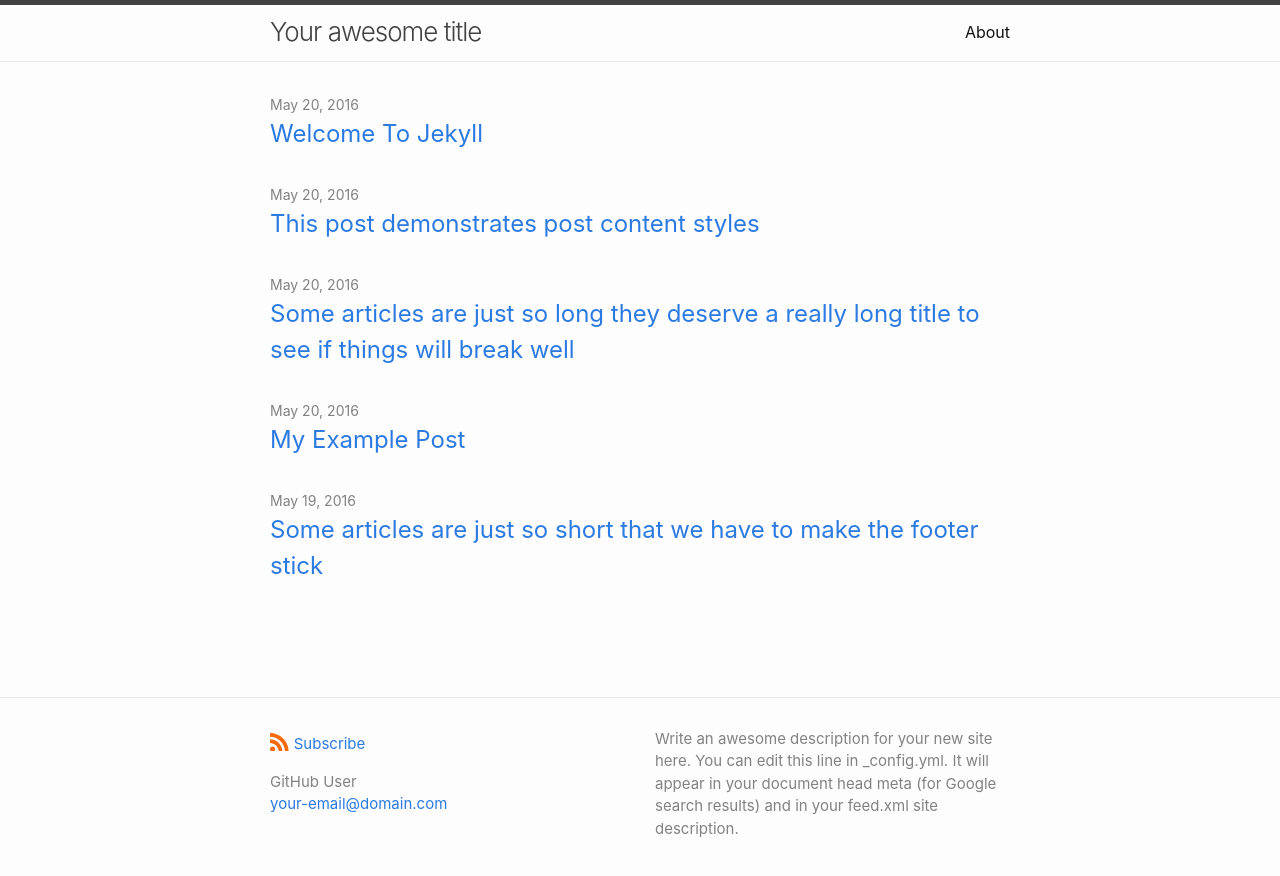
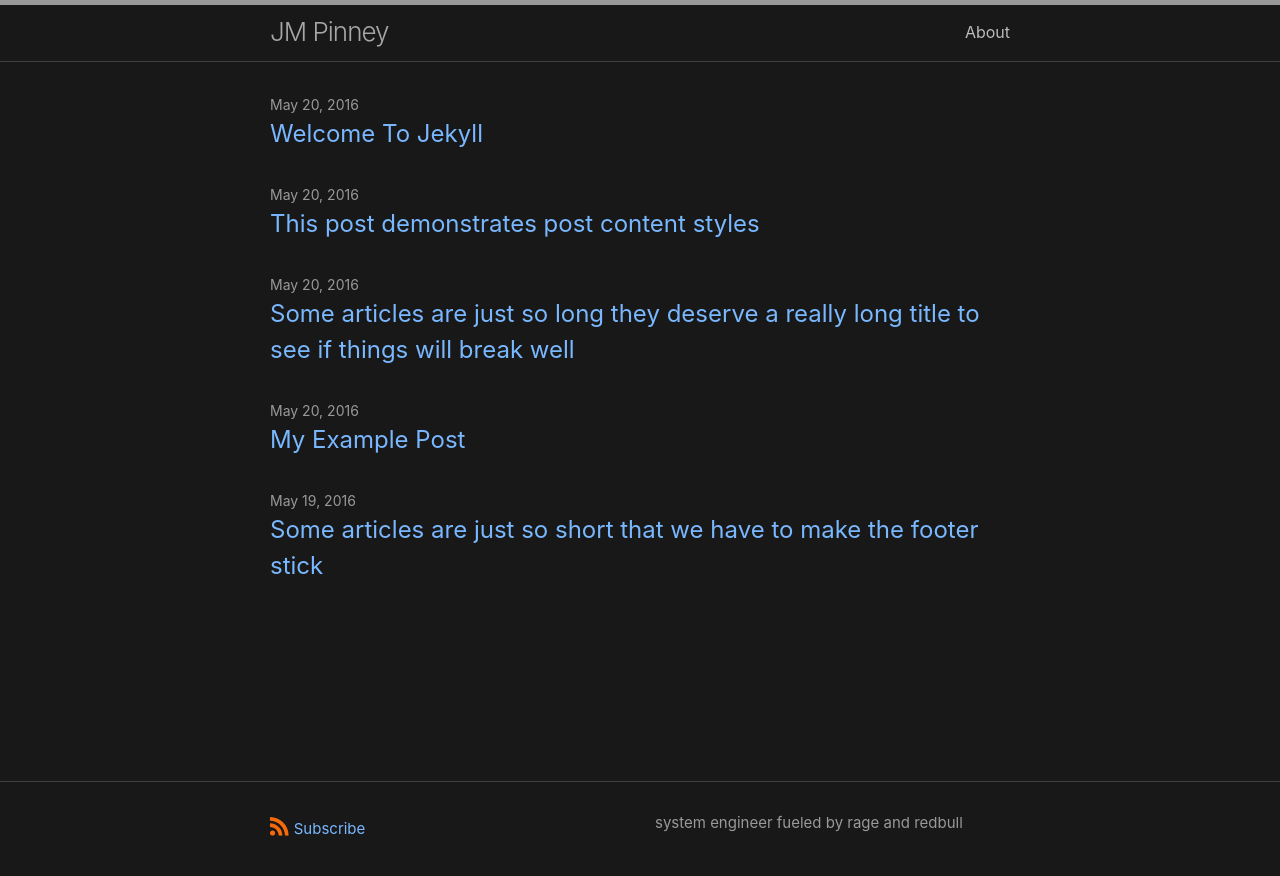
Before and after one commit to jmpinney/jmpinney.github.io, a Jekyll site: the page built from index.md, in a window 1280 px wide. Shown: the top 876 px of the page. Built offline with Jekyll 4.4.1, drawn with Linux system fonts in a browser that asks for light colours.

Commit message:
Update _config.yml

```diff
--- a/_config.yml
+++ b/_config.yml
@@ -1,14 +1,10 @@
-title: Your awesome title
-author:
-  name: GitHub User
-  email: your-email@domain.com
+title: JM Pinney
+
 
 # The `>` after `description:` means to ignore line-breaks until next key.
 # If you want to omit the line-break after the end of text, use `>-` instead.
 description: >
-  Write an awesome description for your new site here. You can edit this line
-  in _config.yml. It will appear in your document head meta (for Google search
-  results) and in your feed.xml site description.
+  system engineer fueled by rage and redbull
 
 # Build settings
 
@@ -21,6 +17,8 @@ plugins:
 # Theme-specific settings
 
 minima:
+  skin: dark
+
   # Minima date format.
   # Refer to https://shopify.github.io/liquid/filters/date/ if you want to customize this.
   #
@@ -47,9 +45,8 @@ minima:
 
 # If you want to link only specific pages in your header, uncomment this and add the path to the pages in
 # order as they should show up.
-#
-# header_pages:
-#   - about.md
+header_pages:
+   - about.md
 
 # Set to `true` to show excerpts on the homepage.
 #
```
